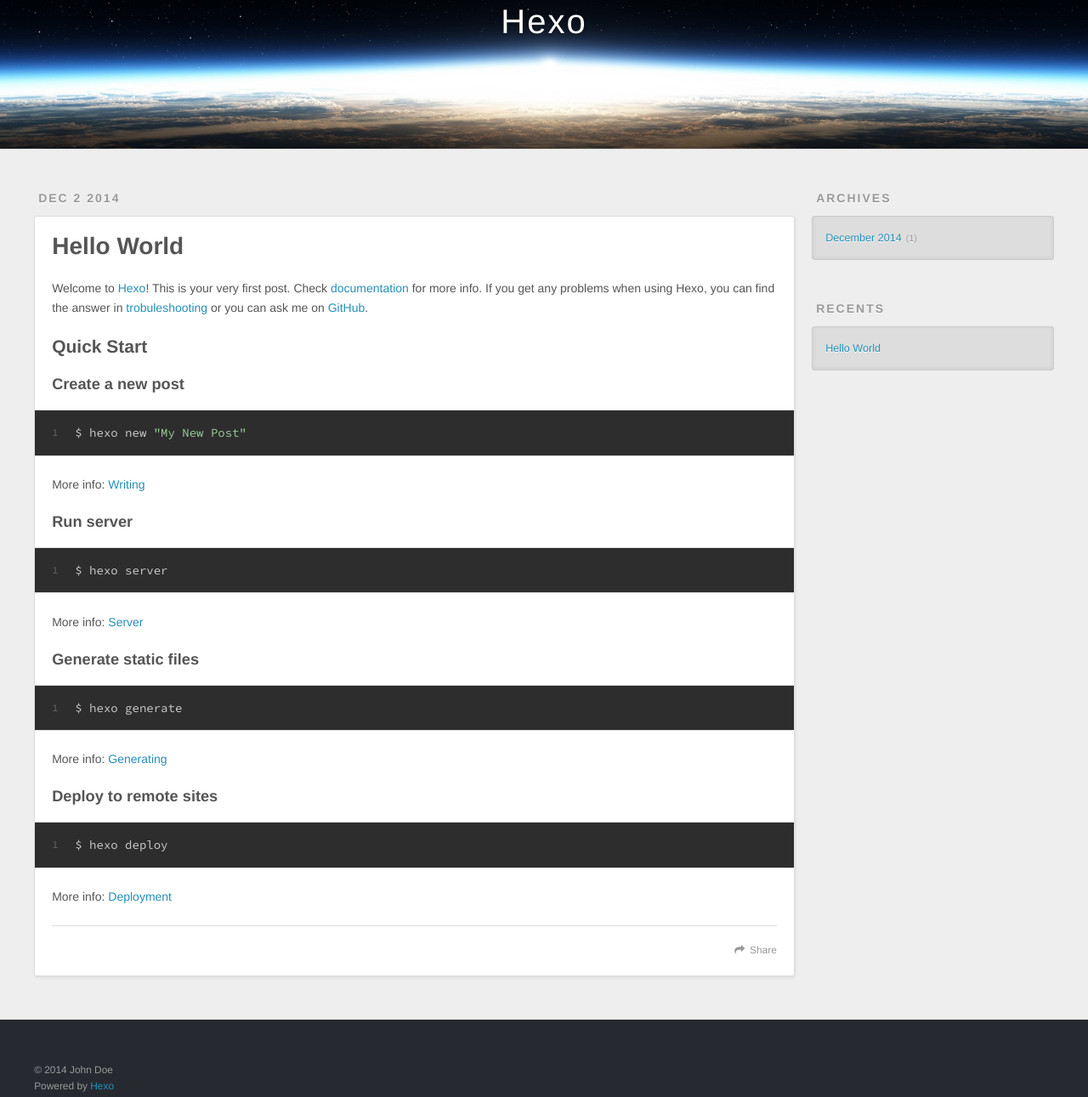
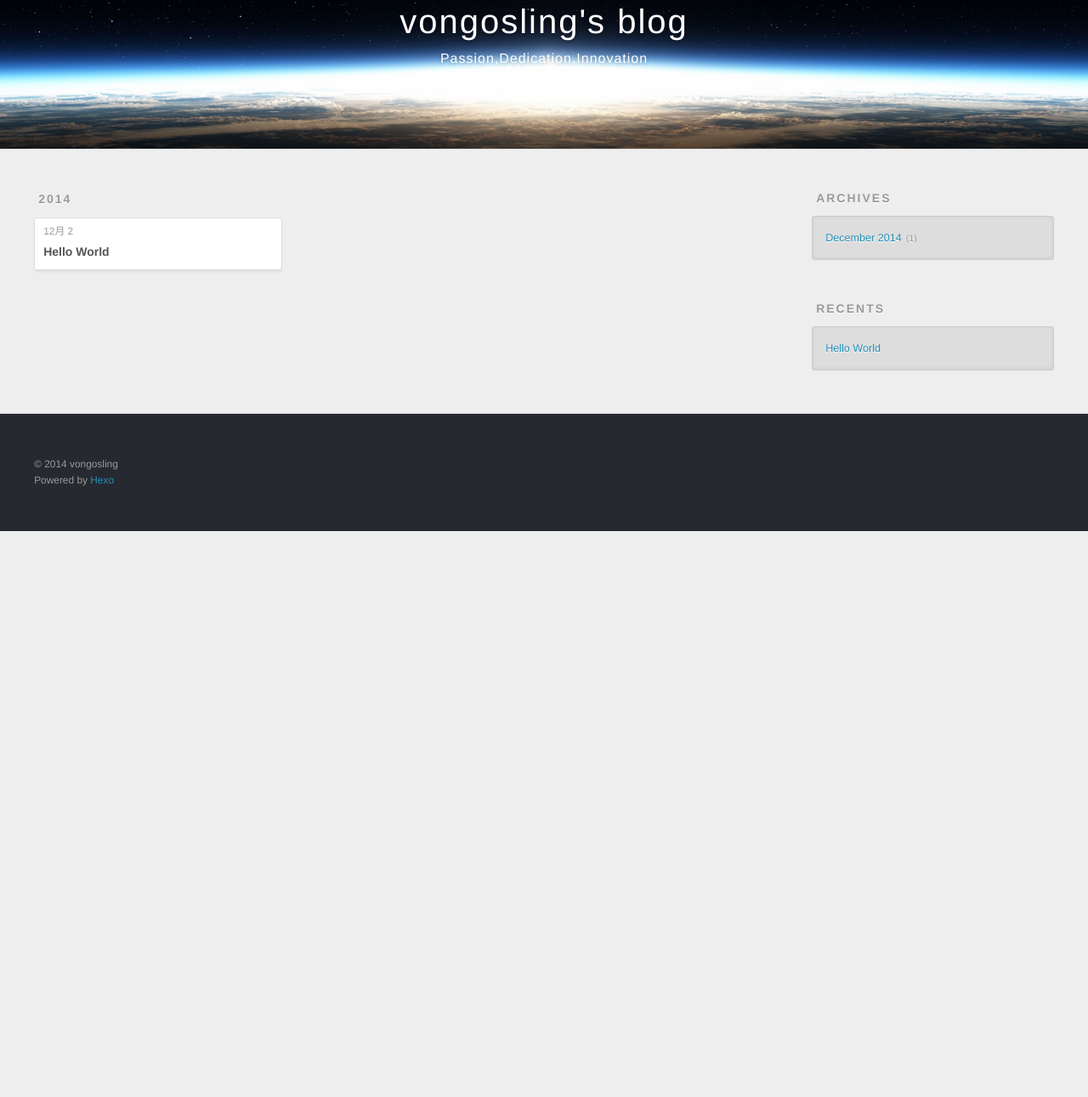
Before and after one commit to vongosling/vongosling.github.io, a plain HTML site: page archives/2014/12/index.html in a window 1280 px wide. Shown: the part 125-1416 px from the top of the page at 85% size. After the commit the page ends 800 px from the top, so only its background shows below. Drawn offline with nearby package versions, Linux system fonts and the light colour scheme.

Commit message:
Site updated: 2014-12-02 19:54:05

```diff
--- a/archives/2014/12/index.html
+++ b/archives/2014/12/index.html
@@ -3,20 +3,20 @@
 <head>
   <meta charset="utf-8">
 
-  <title>Archives: 2014/12 | Hexo</title>
+  <title>Archives: 2014/12 | vongosling&#39;s blog</title>
   <meta name="viewport" content="width=device-width, initial-scale=1, maximum-scale=1">
-  <meta name="description">
+  <meta name="description" content="I am a software developer and architect living in Hangzhou China,I like to program and write stuff,making things a reality always make me excited.I love open source and I spend most of spare time stud">
 <meta property="og:type" content="website">
-<meta property="og:title" content="Hexo">
+<meta property="og:title" content="vongosling's blog">
 <meta property="og:url" content="http://yoursite.com/archives/2014/12/">
-<meta property="og:site_name" content="Hexo">
-<meta property="og:description">
+<meta property="og:site_name" content="vongosling's blog">
+<meta property="og:description" content="I am a software developer and architect living in Hangzhou China,I like to program and write stuff,making things a reality always make me excited.I love open source and I spend most of spare time stud">
 <meta name="twitter:card" content="summary">
-<meta name="twitter:title" content="Hexo">
-<meta name="twitter:description">
+<meta name="twitter:title" content="vongosling's blog">
+<meta name="twitter:description" content="I am a software developer and architect living in Hangzhou China,I like to program and write stuff,making things a reality always make me excited.I love open source and I spend most of spare time stud">
 
 
-    <link rel="alternative" href="/atom.xml" title="Hexo" type="application/atom+xml">
+    <link rel="alternative" href="/atom.xml" title="vongosling&#39;s blog" type="application/atom+xml">
 
 
     <link rel="icon" href="/favicon.png">
@@ -35,8 +35,12 @@
   <div id="header-outer" class="outer">
     <div id="header-title" class="inner">
       <h1 id="logo-wrap">
-        <a href="/" id="logo">Hexo</a>
+        <a href="/" id="logo">vongosling&#39;s blog</a>
       </h1>
+
+        <h2 id="subtitle-wrap">
+          <a href="/" id="subtitle">Passion,Dedication,Innovation</a>
+        </h2>
 
     </div>
     <div id="header-inner" class="inner">
@@ -63,60 +67,36 @@
       <div class="outer">
         <section id="main">
 
-    <article id="post-hello-world" class="article article-type-post" itemscope itemprop="blogPost">
-  <div class="article-meta">
-    <a href="/2014/12/02/hello-world/" class="article-date">
-  <time datetime="2014-12-02T11:11:23.000Z" itemprop="datePublished">Dec 2 2014</time>
-</a>
-
-  </div>
-  <div class="article-inner">
 
 
-      <header class="article-header">
+
+
+
+      <section class="archives-wrap">
+        <div class="archive-year-wrap">
+          <a href="/archives/2014" class="archive-year">2014</a>
+        </div>
+        <div class="archives">
+
+    <article class="archive-article archive-type-post">
+  <div class="archive-article-inner">
+    <header class="archive-article-header">
+      <a href="/2014/12/02/hello-world/" class="archive-article-date">
+  <time datetime="2014-12-02T11:11:23.000Z" itemprop="datePublished">12月 2</time>
+</a>
 
 
     <h1 itemprop="name">
-      <a class="article-title" href="/2014/12/02/hello-world/">Hello World</a>
+      <a class="archive-article-title" href="/2014/12/02/hello-world/">Hello World</a>
     </h1>
 
 
-      </header>
-
-    <div class="article-entry" itemprop="articleBody">
-
-        <p>Welcome to <a href="http://hexo.io/" target="_blank" rel="external">Hexo</a>! This is your very first post. Check <a href="http://hexo.io/docs/" target="_blank" rel="external">documentation</a> for more info. If you get any problems when using Hexo, you can find the answer in <a href="http://hexo.io/docs/troubleshooting.html" target="_blank" rel="external">trobuleshooting</a> or you can ask me on <a href="https://github.com/hexojs/hexo/issues" target="_blank" rel="external">GitHub</a>.</p>
-<h2 id="Quick_Start">Quick Start</h2>
-<h3 id="Create_a_new_post">Create a new post</h3>
-<figure class="highlight bash"><table><tr><td class="gutter"><pre><div class="line">1</div></pre></td><td class="code"><pre><div class="line">$ hexo new <span class="string">"My New Post"</span></div></pre></td></tr></table></figure>
-
-<p>More info: <a href="http://hexo.io/docs/writing.html" target="_blank" rel="external">Writing</a></p>
-<h3 id="Run_server">Run server</h3>
-<figure class="highlight bash"><table><tr><td class="gutter"><pre><div class="line">1</div></pre></td><td class="code"><pre><div class="line">$ hexo server</div></pre></td></tr></table></figure>
-
-<p>More info: <a href="http://hexo.io/docs/server.html" target="_blank" rel="external">Server</a></p>
-<h3 id="Generate_static_files">Generate static files</h3>
-<figure class="highlight bash"><table><tr><td class="gutter"><pre><div class="line">1</div></pre></td><td class="code"><pre><div class="line">$ hexo generate</div></pre></td></tr></table></figure>
-
-<p>More info: <a href="http://hexo.io/docs/generating.html" target="_blank" rel="external">Generating</a></p>
-<h3 id="Deploy_to_remote_sites">Deploy to remote sites</h3>
-<figure class="highlight bash"><table><tr><td class="gutter"><pre><div class="line">1</div></pre></td><td class="code"><pre><div class="line">$ hexo deploy</div></pre></td></tr></table></figure>
-
-<p>More info: <a href="http://hexo.io/docs/deployment.html" target="_blank" rel="external">Deployment</a></p>
-
-
-    </div>
-    <footer class="article-footer">
-      <a data-url="http://yoursite.com/2014/12/02/hello-world/" data-id="d8h0lxsmew59cdxb" class="article-share-link">Share</a>
-
-
-    </footer>
+    </header>
   </div>
-
 </article>
 
 
-
+    </div></section>
 
 </section>
 
@@ -159,7 +139,7 @@
 
   <div class="outer">
     <div id="footer-info" class="inner">
-      &copy; 2014 John Doe<br>
+      &copy; 2014 vongosling<br>
       Powered by <a href="http://hexo.io/" target="_blank">Hexo</a>
     </div>
   </div>
```
Also changed, not shown: 2014/12/02/hello-world/index.html (+10 -6 lines), archives/2014/index.html (+32 -52 lines), archives/index.html (+32 -52 lines), index.html (+15 -11 lines).
